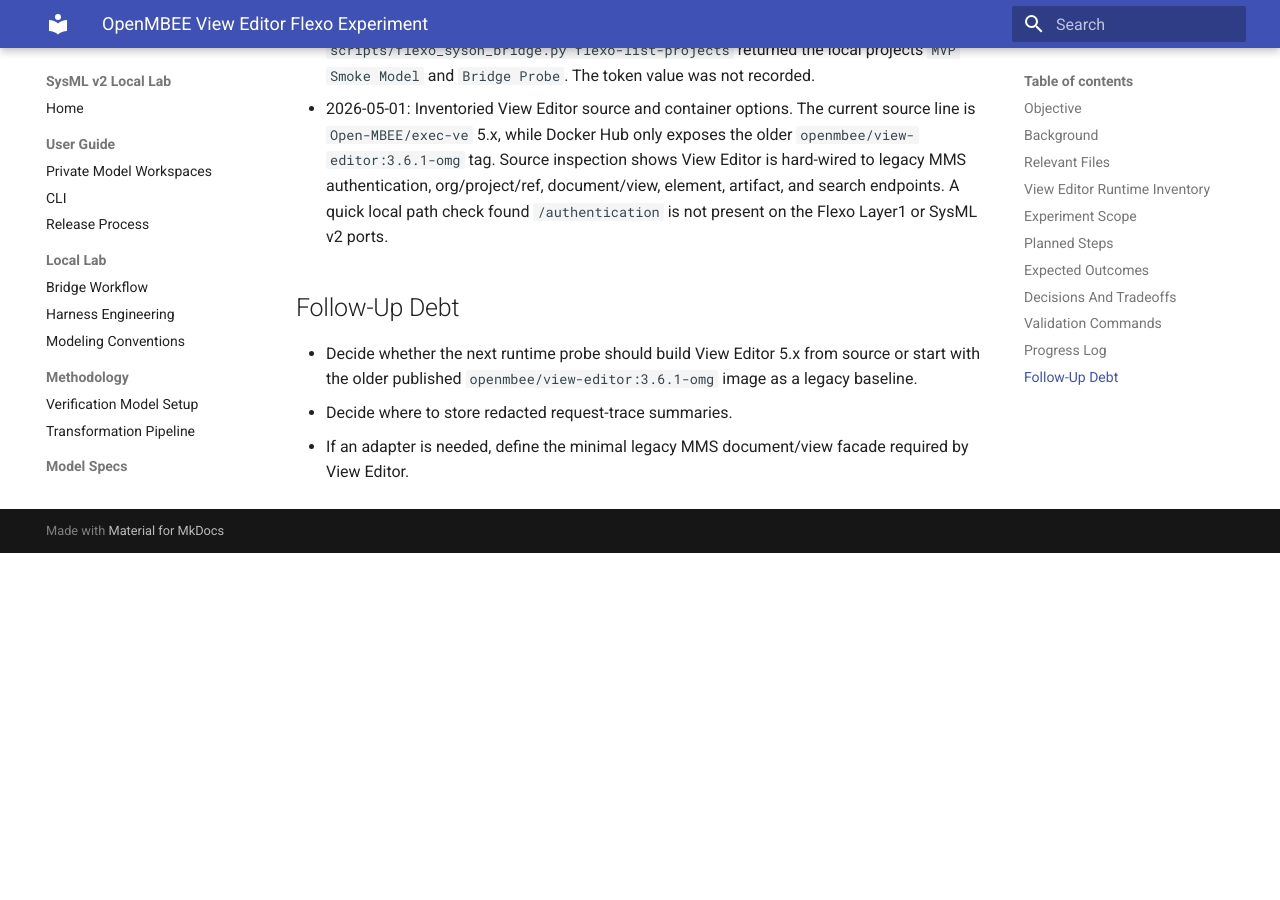
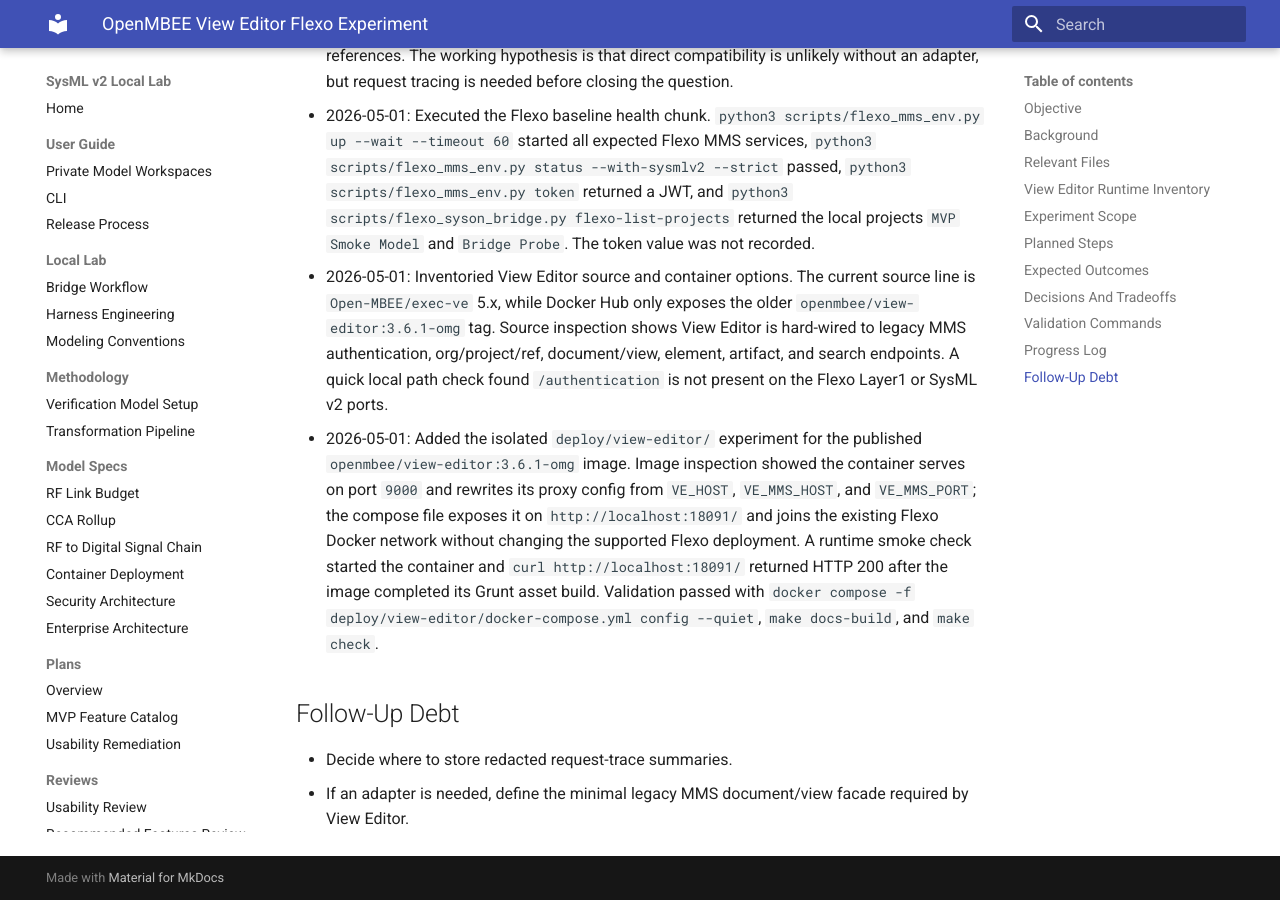
Before and after one commit to cosgroma/mbse-lab, an MkDocs documentation site: the page built from docs/plans/active/openmbee-view-editor-flexo-experiment.md, in a window 1280 px wide and 900 px high, scrolled down 5638 px. Built offline with MkDocs 1.6.1 and Material for MkDocs 9.7.7, drawn with Linux system fonts in a browser that asks for light colours; before the commit the page ends 6191 px from its top, so only the background shows below that; some of the changed text lies outside the part shown.

Commit message:
Add View Editor experiment compose

```diff
--- a/docs/plans/active/openmbee-view-editor-flexo-experiment.md
+++ b/docs/plans/active/openmbee-view-editor-flexo-experiment.md
@@ -43,7 +43,8 @@
 - `deploy/flexo-mms/README.md`
 - `scripts/flexo_mms_env.py`
 - `scripts/flexo_syson_bridge.py`
-- Future candidate: `deploy/view-editor/docker-compose.yml`
+- `deploy/view-editor/docker-compose.yml`
+- `deploy/view-editor/README.md`
 - Future candidate: `docs/lab/view-editor-flexo-experiment.md`
 
 ## View Editor Runtime Inventory
@@ -152,6 +153,12 @@
    - Avoid changing the supported Flexo compose file until compatibility is
      proven.
 
+   Status: complete as of 2026-05-01 for the legacy published image. The
+   compose file runs `openmbee/view-editor:3.6.1-omg` on host port `18091`,
+   joins the external `flexo-mms-test-network`, and defaults the View Editor
+   proxy target to `layer1-service:8080`. The target can be changed with
+   `VIEW_EDITOR_MMS_HOST` and `VIEW_EDITOR_MMS_PORT`.
+
 4. Probe backend targets in this order:
 
    - `http://layer1-service:8080` from inside Docker.
@@ -241,12 +248,19 @@
   document/view, element, artifact, and search endpoints. A quick local path
   check found `/authentication` is not present on the Flexo Layer1 or SysML v2
   ports.
+- 2026-05-01: Added the isolated `deploy/view-editor/` experiment for the
+  published `openmbee/view-editor:3.6.1-omg` image. Image inspection showed the
+  container serves on port `9000` and rewrites its proxy config from `VE_HOST`,
+  `VE_MMS_HOST`, and `VE_MMS_PORT`; the compose file exposes it on
+  `http://localhost:18091/` and joins the existing Flexo Docker network without
+  changing the supported Flexo deployment. A runtime smoke check started the
+  container and `curl http://localhost:18091/` returned HTTP 200 after the image
+  completed its Grunt asset build. Validation passed with `docker compose -f
+  deploy/view-editor/docker-compose.yml config --quiet`, `make docs-build`, and
+  `make check`.
 
 ## Follow-Up Debt
 
-- Decide whether the next runtime probe should build View Editor 5.x from
-  source or start with the older published `openmbee/view-editor:3.6.1-omg`
-  image as a legacy baseline.
 - Decide where to store redacted request-trace summaries.
 - If an adapter is needed, define the minimal legacy MMS document/view facade
   required by View Editor.
```
Also changed, not shown: AGENTS.md (+2 -0 lines), README.md (+1 -0 lines), deploy/view-editor/README.md (added, +67 -0 lines), 1 other file.
